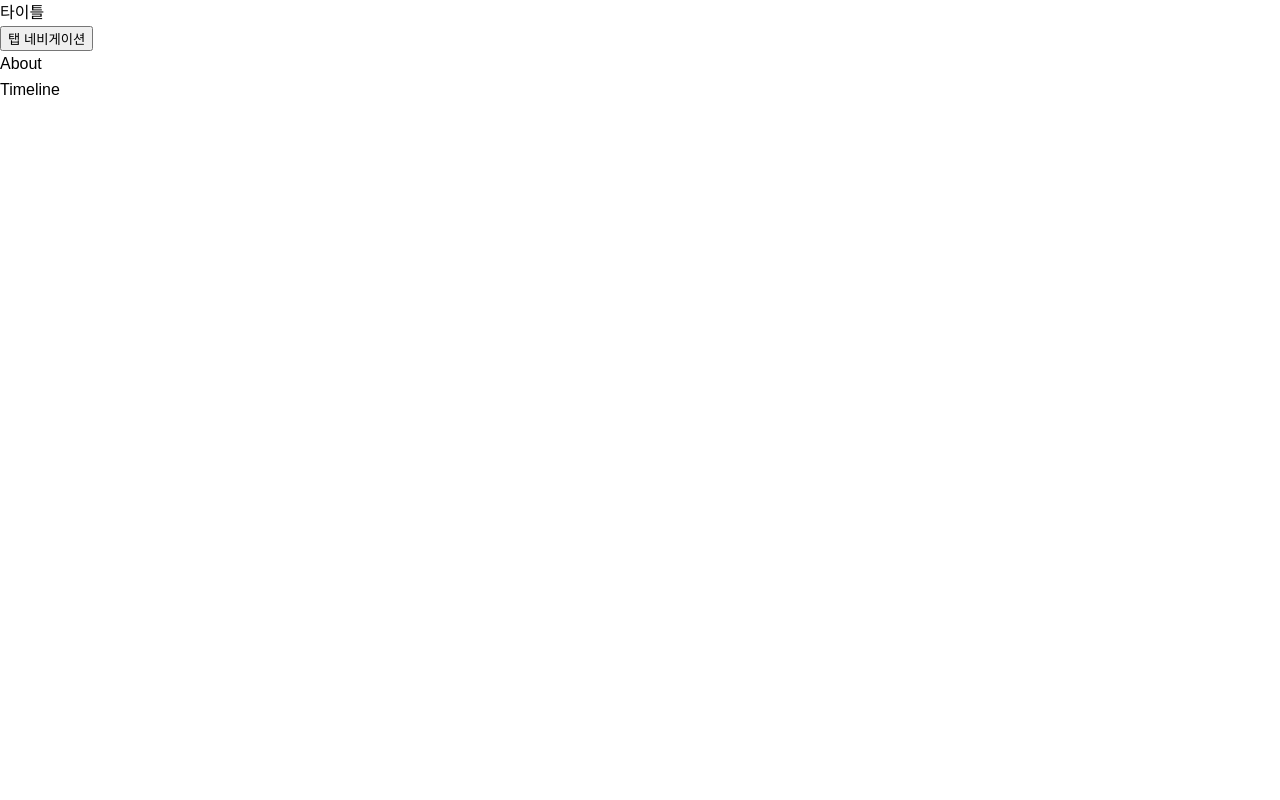
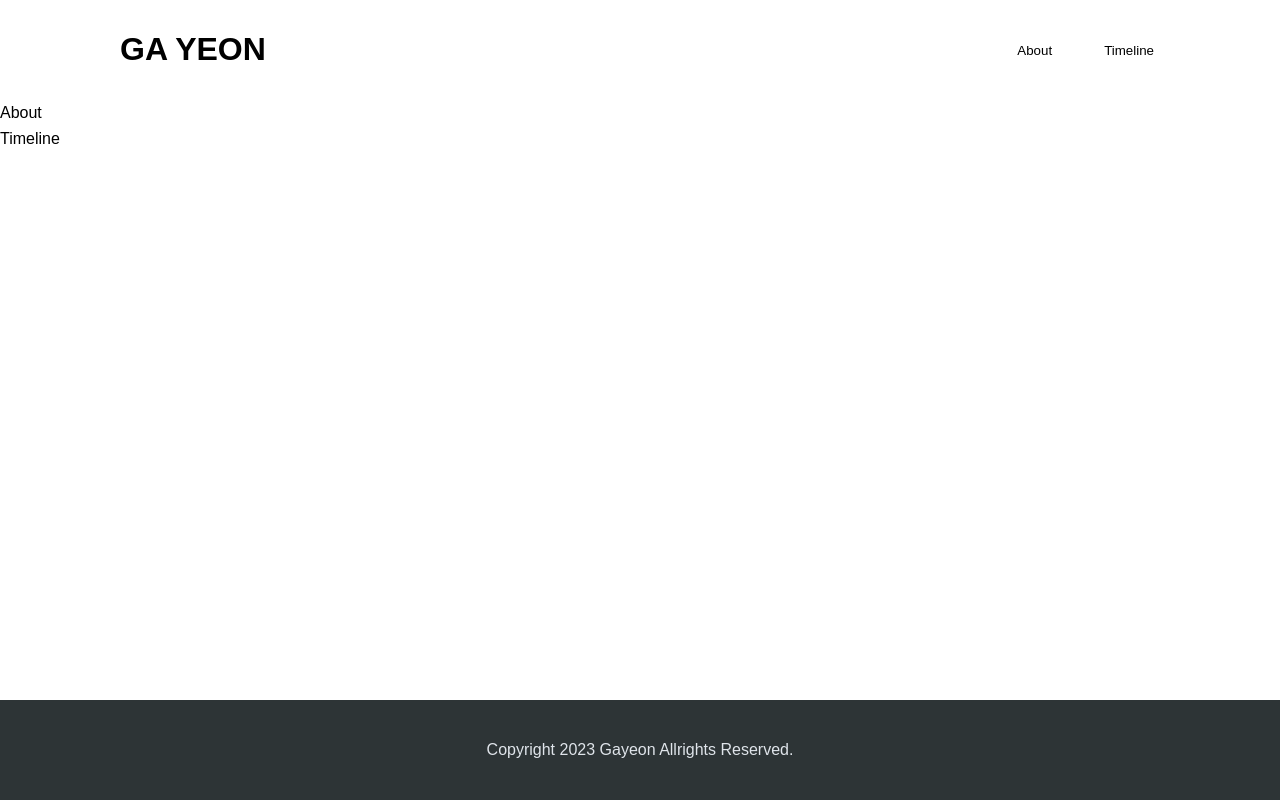
Before and after one commit to flexible-study/publishing, a plain HTML site: page 3기/LeeGaYeon/week2_mission/index.html in a window 1280 px wide. Drawn offline with Linux system fonts and the light colour scheme.

Commit message:
fix: update HTML tag & header, footer styles

```diff
--- a/3기/LeeGaYeon/week2_mission/css/style.css
+++ b/3기/LeeGaYeon/week2_mission/css/style.css
@@ -1,4 +1,6 @@
-*, ::before, ::after {
+*,
+::before,
+::after {
   box-sizing: border-box;
 }
 
@@ -10,3 +12,51 @@ body {
   font-size: 16px;
   line-height: 160%;
 }
+
+body {
+  display: flex;
+  justify-content: center;
+  align-items: center;
+}
+
+#wrap {
+  display: flex;
+  flex-direction: column;
+  min-height: 100vh;
+  width: 100%;
+  height: 100%;
+}
+
+header {
+  display: flex;
+  justify-content: space-between;
+  align-items: center;
+  padding: 0 120px;
+  min-height: 100px;
+}
+
+footer {
+  display: flex;
+  justify-content: center;
+  align-items: center;
+  min-height: 100px;
+  background-color: #2d3436;
+}
+
+.footer-content {
+  color: #dfe4ea;
+}
+
+main {
+  flex: 1;
+}
+
+nav {
+  display: flex;
+  gap: 40px;
+}
+
+button {
+  border: none;
+  background-color: #fff;
+}
--- a/3기/LeeGaYeon/week2_mission/index.html
+++ b/3기/LeeGaYeon/week2_mission/index.html
@@ -1,14 +1,14 @@
 <!DOCTYPE html>
 <html lang="ko">
   <head>
-  <meta charset="UTF-8">
-  <meta http-equiv="X-UA-Compatible" content="IE=edge">
-  <meta name="viewport" content="width=device-width, initial-scale=1.0">
+    <meta charset="UTF-8" />
+    <meta http-equiv="X-UA-Compatible" content="IE=edge" />
+    <meta name="viewport" content="width=device-width, initial-scale=1.0" />
 
     <title>Mission01</title>
 
     <!-- core -->
-  <link rel="stylesheet" href="./css/style.css">
+    <link rel="stylesheet" href="./css/style.css" />
   </head>
 
   <body>
@@ -17,29 +17,33 @@
     문서화 구조를 지킬 수 있게 헤딩 태그를 맞춰가며 미션을 진행해주세요!
   -->
     <div id="wrap">
-    <div id="header">
-      <div class="title">타이틀</div>
+      <header>
+        <h1>GA YEON</h1>
 
-      <div class="navigation">
-        <button type="button">탭 네비게이션</button>
-      </div>
-    </div>
+        <nav>
+          <button type="button">About</button>
+          <button type="button">Timeline</button>
+        </nav>
+      </header>
 
-    <div id="main">
+      <main>
         <div class="about">About</div>
 
         <div class="timeline">Timeline</div>
-    </div>
+      </main>
+      <footer>
+        <p class="footer-content">Copyright 2023 Gayeon Allrights Reserved.</p>
+      </footer>
     </div>
 
     <script>
       // 스크립트의 처리는 원하는대로 마음껏 처리해보세요.
 
       fetch('./json/timeline.json')
-      .then(response => response.json())
-      .then(data => {
-        console.log(data);
-      });
+        .then((response) => response.json())
+        .then((data) => {
+          console.log(data)
+        })
     </script>
   </body>
 </html>
```
Lines whose indentation alone changed are shown as unchanged.
